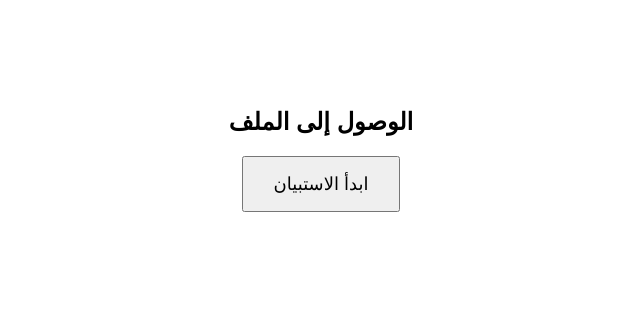
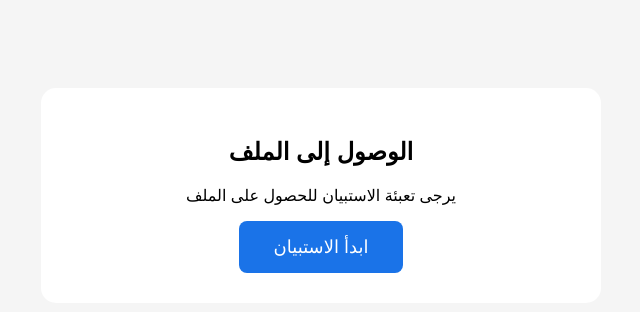
Before and after one commit to voidryn12345/survey-gate, a plain HTML site: page index.html in a window 1280 px wide. Shown: the whole page, without its empty margins (319-959 px from the left). Drawn offline with Linux system fonts and the light colour scheme.

Commit message:
Update index.html

```diff
--- a/index.html
+++ b/index.html
@@ -2,19 +2,37 @@
 <html>
 <head>
 <meta charset="UTF-8">
-<title>Download File</title>
+<title>Survey Access</title>
 
 <style>
 body {
   font-family: Arial, sans-serif;
   text-align: center;
   padding-top: 80px;
+  background: #f5f5f5;
+}
+
+.container {
+  background: white;
+  width: 90%;
+  max-width: 500px;
+  margin: auto;
+  padding: 30px;
+  border-radius: 15px;
 }
 
 button {
-  padding: 15px 30px;
+  background: #1a73e8;
+  color: white;
+  border: none;
+  padding: 15px 35px;
   font-size: 18px;
+  border-radius: 8px;
   cursor: pointer;
+}
+
+button:hover {
+  opacity: 0.9;
 }
 </style>
 
@@ -22,15 +40,20 @@ button {
 
 <body>
 
+<div class="container">
+
 <h2>الوصول إلى الملف</h2>
 
-<p id="message"></p>
+<p>يرجى تعبئة الاستبيان للحصول على الملف</p>
 
-<button id="openForm" onclick="openForm()">ابدأ الاستبيان</button>
+<button onclick="openForm()">ابدأ الاستبيان</button>
+
+</div>
+
 
 <script>
 
-const formLink = "https://forms.gle/1xkv4Q7vG2eqHF7r5";
+const formLink = "https://docs.google.com/forms/d/e/1FAIpQLSfMnfkxshEeDFS-l3kaJzx_HcrVk5DQwqmDuzPT5hpHTapNnA/viewform?usp=sharing&ouid=113482101584299063567";
 
 const fileLink = "https://www.facebook.com";
 
@@ -46,14 +69,11 @@ function checkUser(){
     let lastDate = new Date(completed);
     let today = new Date();
 
-    let diff = (today - lastDate) / (1000 * 60 * 60 * 24);
+    let diff = (today - lastDate) / (1000*60*60*24);
 
     if(diff < daysLimit){
-
       window.location.href = fileLink;
-
     }
-
   }
 
 }
```
